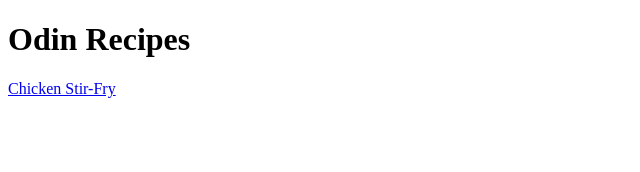
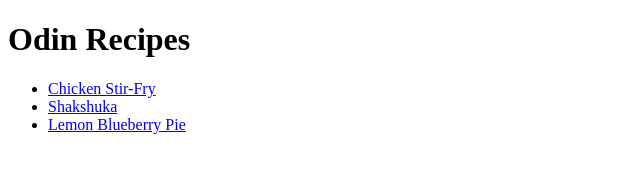
Before and after one commit to Enisar-sec/odin-recipes, a plain HTML site: page index.html in a window 1280 px wide. Shown: the whole page, without its empty margins (0-640 px from the left). Drawn offline with Linux system fonts and the light colour scheme.

Commit message:
Final touch it has been a pleasure

```diff
--- a/index.html
+++ b/index.html
@@ -3,11 +3,20 @@
 <head>
     <meta charset="UTF-8">
     <meta name="viewport" content="width=device-width, initial-scale=1.0">
-    <title>Document</title>
+    <title>Odin Recipes</title>
 </head>
 <body>
     <h1>Odin Recipes</h1>
-    <a href= "./recipes/Chicken-Stir-Fry.html"> Chicken Stir-Fry </a>
-
+<ul>
+    <li>
+        <a href= "./recipes/Chicken-Stir-Fry.html" target="_blank"> Chicken Stir-Fry </a>
+    </li>
+    <li>
+        <a href= "./recipes/Shakshuka.html" target="_blank">Shakshuka</a>
+    </li>
+   <li>
+    <a href= "./recipes/Lemon-Blueberry-Pie.html" target="_blank">Lemon Blueberry Pie</a>
+   </li>
+</ul>
 </body>
 </html>
```
